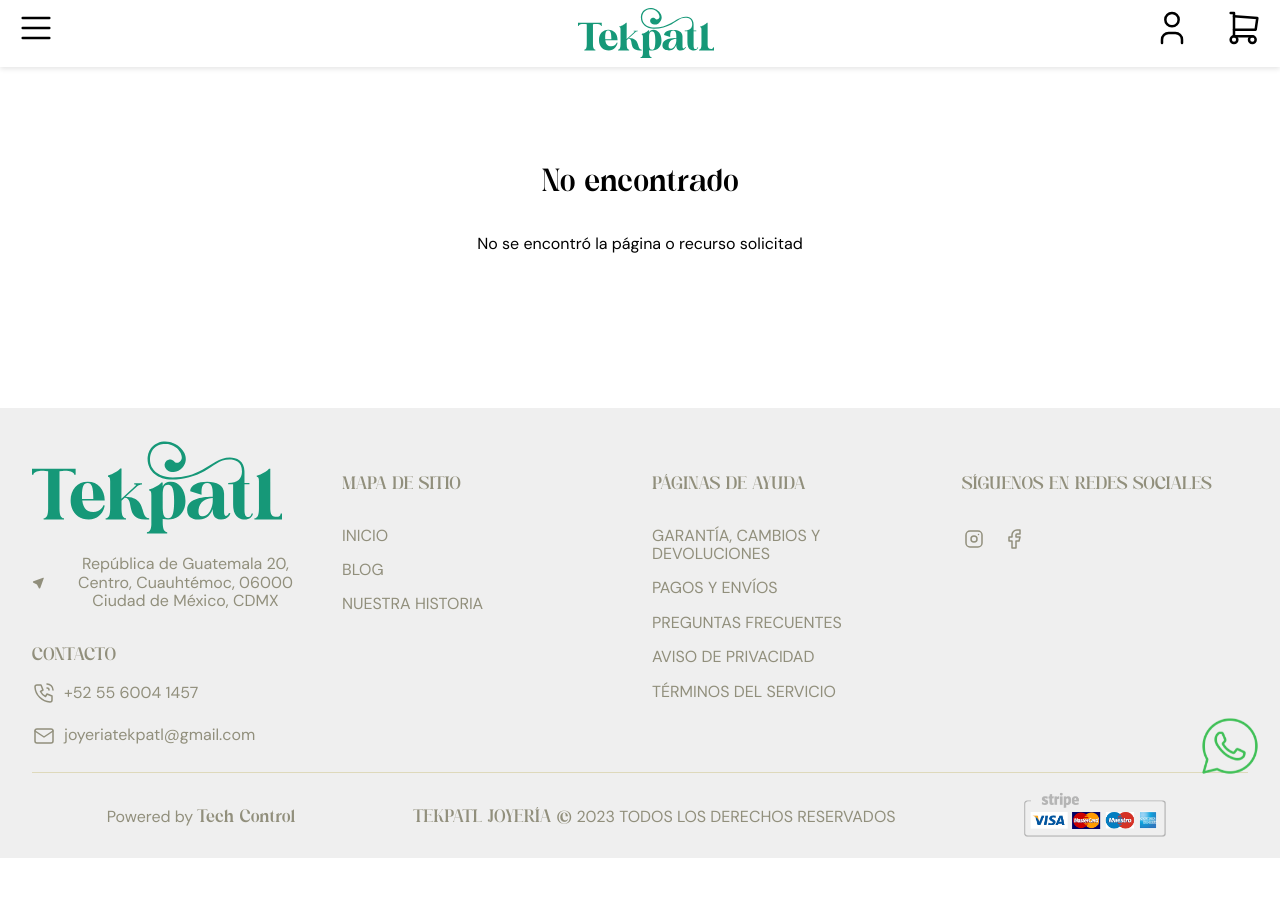
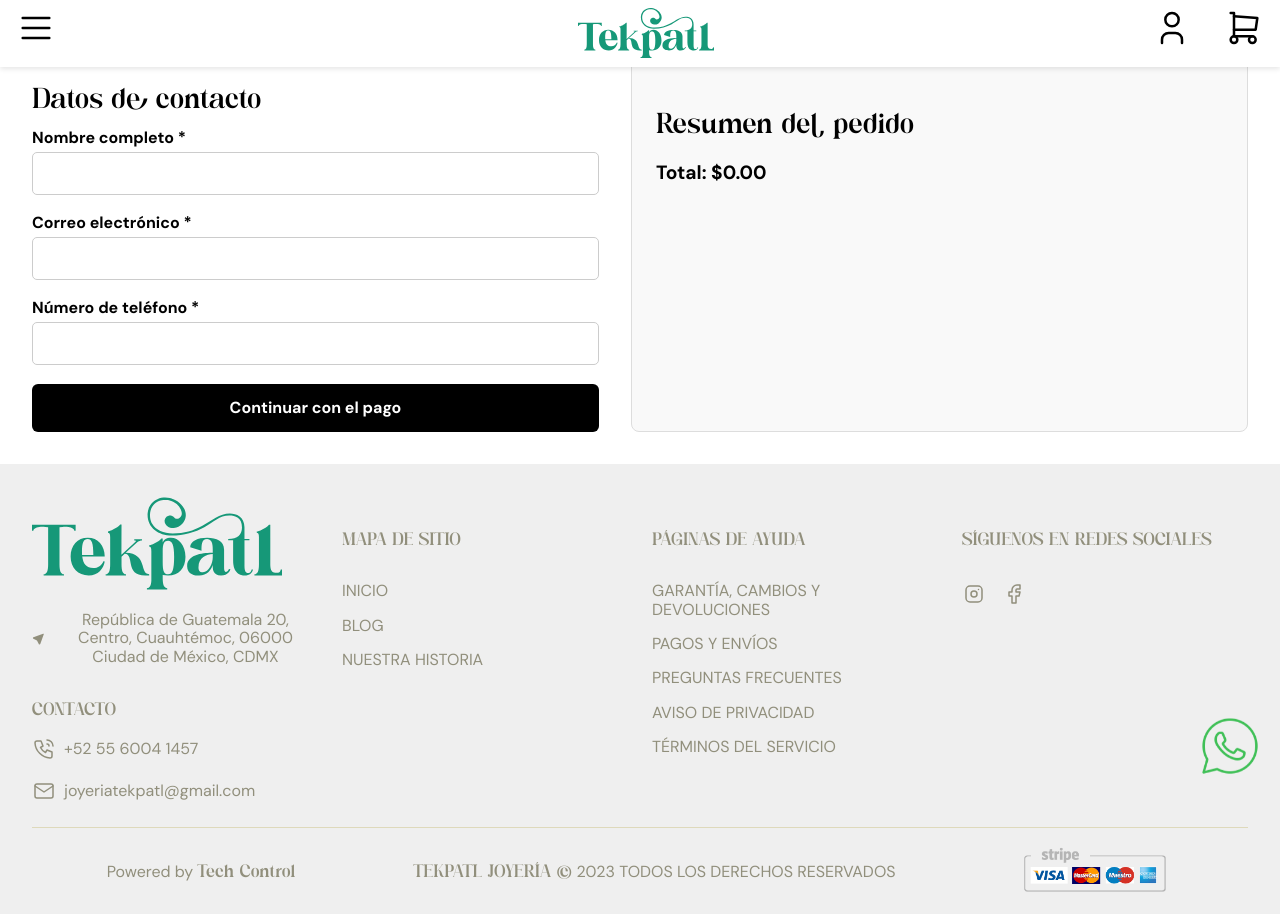
Before and after one commit to EmilianoCA12/tekpatl, a Next.js app: page /checkout in a window 1280 px wide. Before the commit this address had no page. Before the commit the page ends 858 px from the top, so only its background shows below. Built offline with nearby package versions, Linux system fonts and the light colour scheme.

Commit message:
Primer versión de la pasarela de pagos

```diff
--- a/initdb.js
+++ b/initdb.js
@@ -104,8 +104,9 @@ db.prepare(`
         id INTEGER PRIMARY KEY AUTOINCREMENT,
         nombre TEXT NOT NULL,
         correo TEXT NOT NULL,
-        contrasenia TEXT NOT NULL,
-        numeroTelefono INT NOT NULL
+        contrasenia TEXT,
+        numeroTelefono INT NOT NULL,
+        invitado INT NOT NULL
     )
 `).run();
 
--- a/package.json
+++ b/package.json
@@ -9,12 +9,14 @@
     "lint": "next lint"
   },
   "dependencies": {
+    "@stripe/stripe-js": "^7.3.1",
     "better-sqlite3": "^11.10.0",
     "clsx": "^2.1.1",
     "next": "15.3.2",
     "react": "^19.0.0",
     "react-dom": "^19.0.0",
     "react-feather": "^2.0.10",
+    "stripe": "^18.2.0",
     "zustand": "^5.0.5"
   },
   "devDependencies": {
--- a/src/Components/CartPreview/CartPreview.jsx
+++ b/src/Components/CartPreview/CartPreview.jsx
@@ -1,24 +1,45 @@
+// src/components/CartPreview/CartPreview.jsx
 "use client";
 
 import useCartStore from "@/store/cartStore";
 import Image from "next/image";
 import styles from "./CartPreview.module.css";
+import { useRouter } from "next/navigation";
 
 import { DM_Sans } from "next/font/google";
 import clsx from "clsx";
 
 const dmSans = DM_Sans({
-    subsets: ['latin'],
-    weight: ['400', '500', '700'],
-    display: 'swap'
+  subsets: ["latin"],
+  weight: ["400", "500", "700"],
+  display: "swap",
 });
 
 export default function CartPreview({ isOpen, onClose }) {
-  const { cart, removeFromCart, clearCart } = useCartStore();
-
+  const { cart, removeFromCart } = useCartStore();
+  const router = useRouter();
   const subtotal = cart.reduce((acc, item) => acc + item.subtotal, 0);
 
-    console.log(cart);
+  async function handleCheckout() {
+    try {
+      const res = await fetch("/api/checkout", {
+        method: "POST",
+        headers: {
+          "Content-Type": "application/json",
+        },
+        body: JSON.stringify({ cart }),
+      });
+
+      const data = await res.json();
+      if (data.url) {
+        window.location.href = data.url;
+      } else {
+        console.error("No se pudo redirigir a Stripe");
+      }
+    } catch (err) {
+      console.error("Error en checkout:", err);
+    }
+  }
 
   return (
     <div
@@ -43,25 +64,26 @@ export default function CartPreview({ isOpen, onClose }) {
             cart.map((item) => (
               <div key={item.id + item.talla + item.color} className={styles.item}>
                 <div className={styles.imgBox}>
-                  <Image src={item.direccion} alt={item.nombre} width={90} height={90} />
+                <Image src={item.direccion} alt={item.nombre} width={90} height={90} />
                 </div>
                 <div className={styles.itemDetails}>
-                  <p>{item.nombre}</p>
-                  <p className={styles.subDetail}>Color: {item.color ?? "Unico"}</p>
-                  <p className={styles.subDetail}>Talla: {item.talla ?? "Unica"}</p>
-                  <div className={styles.itemFooter}>
+                <p>{item.nombre}</p>
+                <p className={styles.subDetail}>Color: {item.color ?? "Único"}</p>
+                <p className={styles.subDetail}>Talla: {item.talla ?? "Única"}</p>
+                <p className={styles.subDetail}>Cantidad: {item.cantidad}</p>
+                <div className={styles.itemFooter}>
                     <span>${item.subtotal.toFixed(2)}</span>
                     <button onClick={() => removeFromCart(item.id)}>🗑️</button>
-                  </div>
                 </div>
-              </div>
+                </div>
+            </div>
             ))
           )}
         </div>
 
         <div className={styles.cartFooter}>
           <div className={styles.subtotal}>Subtotal: ${subtotal.toFixed(2)}</div>
-          <button className={styles.checkout}>Secure Checkout</button>
+          <button onClick={handleCheckout} className={styles.checkout}>Secure Checkout</button>
         </div>
       </div>
     </div>
--- a/src/Components/CartPreview/CartPreview.module.css
+++ b/src/Components/CartPreview/CartPreview.module.css
@@ -35,7 +35,7 @@
   justify-content: space-between;
   align-items: center;
   padding: 1.5rem 1rem 1rem;
-  font-family: 'Playfair Display', serif;
+  font-family: 'ClassicalRomance', sans-serif;
   font-size: 1.3rem;
   font-weight: 600;
   border-bottom: 1px solid #ddd;
--- /dev/null
+++ b/src/app/api/checkout/route.js
@@ -0,0 +1,46 @@
+// /src/app/api/checkout/route.js
+import Stripe from 'stripe';
+
+const stripe = new Stripe(process.env.STRIPE_SECRET_KEY);
+
+export async function POST(req) {
+  const body = await req.json();
+  const { cart } = body;
+
+  if (!cart || !Array.isArray(cart) || cart.length === 0) {
+    return new Response(JSON.stringify({ error: 'Cart is empty or invalid' }), {
+      status: 400,
+    });
+  }
+
+  try {
+    const session = await stripe.checkout.sessions.create({
+      payment_method_types: ['card'],
+      mode: 'payment',
+      line_items: cart.map((item) => ({
+        price_data: {
+          currency: 'mxn',
+          product_data: {
+            name: item.nombre,
+            description: `Color: ${item.color ?? 'Unico'}, Talla: ${item.talla ?? 'Unica'}`,
+            images: [
+              `${process.env.NEXT_PUBLIC_URL}${item.direccion}`
+            ]
+          },
+          unit_amount: Math.round(item.costo * 100), // Stripe espera centavos
+        },
+        quantity: item.cantidad,
+      })),
+      success_url: `${process.env.NEXT_PUBLIC_URL}/exito`,
+      cancel_url: `${process.env.NEXT_PUBLIC_URL}/cancelado`,
+    });
+
+    return new Response(JSON.stringify({ url: session.url }), {
+      status: 200,
+    });
+  } catch (err) {
+    return new Response(JSON.stringify({ error: err.message }), {
+      status: 500,
+    });
+  }
+}
--- /dev/null
+++ b/src/app/checkout/CheckOut.module.css
@@ -0,0 +1,92 @@
+.checkoutContainer {
+  display: flex;
+  flex-direction: row;
+  justify-content: space-between;
+  padding: 2rem;
+  gap: 2rem;
+  margin-top: 1.5rem;
+}
+
+.formSection {
+  flex: 1;
+}
+
+.summarySection {
+  flex: 1;
+  background-color: #f9f9f9;
+  padding: 1.5rem;
+  border-radius: 8px;
+  border: 1px solid #ddd;
+}
+
+.title {
+  font-size: 1.8rem;
+  margin-bottom: 1rem;
+  font-weight: 600;
+  font-family: 'ClassicalRomance', sans-serif;
+}
+
+.form {
+  display: flex;
+  flex-direction: column;
+}
+
+.label {
+  font-weight: bold;
+  margin-bottom: 0.3rem;
+}
+
+.input {
+  padding: 0.7rem;
+  margin-bottom: 1.2rem;
+  border: 1px solid #ccc;
+  border-radius: 5px;
+}
+
+.button {
+  background-color: black;
+  color: white;
+  padding: 0.9rem;
+  border: none;
+  border-radius: 6px;
+  cursor: pointer;
+  font-weight: bold;
+}
+
+.button:hover {
+  background-color: #333;
+}
+
+.itemSummary {
+  border-bottom: 1px solid #ddd;
+  padding: 0.7rem 0;
+}
+
+.subDetail {
+  font-size: 0.9rem;
+  color: #555;
+}
+
+.total {
+  font-weight: bold;
+  font-size: 1.2rem;
+  margin-top: 1.5rem;
+}
+
+.error {
+  color: red;
+  margin-bottom: 1rem;
+}
+
+.imageAndText {
+  display: flex;
+  gap: 1rem;
+  align-items: center;
+}
+
+.imageBox {
+  width: 100px;
+  height: 100px;
+  border-radius: 6px;
+  overflow: hidden;
+}
--- /dev/null
+++ b/src/app/checkout/page.js
@@ -0,0 +1,149 @@
+"use client";
+
+import { useState } from "react";
+import { useRouter } from "next/navigation";
+import useCartStore from "@/store/cartStore";
+import styles from "./CheckOut.module.css";
+import clsx from "clsx";
+import Image from "next/image";
+import { DM_Sans } from "next/font/google";
+
+const dmSans = DM_Sans({
+  subsets: ["latin"],
+  weight: ["400", "500", "700"],
+  display: "swap",
+});
+
+export default function CheckOutPage() {
+  const router = useRouter();
+  const { cart } = useCartStore();
+  const subtotal = cart.reduce((acc, item) => acc + item.subtotal, 0);
+
+  const [nombre, setNombre] = useState("");
+  const [correo, setCorreo] = useState("");
+  const [telefono, setTelefono] = useState("");
+  const [error, setError] = useState("");
+
+  function validarCampos() {
+    const nombreRegex = /^[A-Za-zÁÉÍÓÚáéíóúÑñ\s'-]{3,}$/;
+    const correoRegex = /^[^\s@]+@[^\s@]+\.[^\s@]+$/;
+    const telefonoRegex = /^\+?\d{10,15}$/;
+
+    if (!nombre || !correo || !telefono) {
+      return "Por favor completa todos los campos obligatorios.";
+    }
+
+    if (!nombreRegex.test(nombre.trim())) {
+      return "Nombre inválido. Usa solo letras, espacios y al menos 3 caracteres.";
+    }
+
+    if (!correoRegex.test(correo.trim())) {
+      return "Correo electrónico inválido.";
+    }
+
+    if (!telefonoRegex.test(telefono.trim())) {
+      return "Número de teléfono inválido. Usa solo números y opcionalmente el prefijo internacional.";
+    }
+
+    return null;
+  }
+
+  async function handleCheckout() {
+    const mensajeError = validarCampos();
+    if (mensajeError) {
+      setError(mensajeError);
+      return;
+    }
+
+    try {
+      const res = await fetch("/api/checkout", {
+        method: "POST",
+        headers: {
+          "Content-Type": "application/json",
+        },
+        body: JSON.stringify({
+          cart,
+          cliente: {
+            nombre,
+            correo,
+            telefono
+          }
+        }),
+      });
+
+      const data = await res.json();
+      if (data.url) {
+        window.location.href = data.url;
+      } else {
+        console.error("No se pudo redirigir a Stripe");
+      }
+    } catch (err) {
+      console.error("Error en checkout:", err);
+    }
+  }
+
+  return (
+    <div className={clsx(styles.checkoutContainer, dmSans.className)}>
+      <div className={styles.formSection}>
+        <h2 className={styles.title}>Datos de contacto</h2>
+        {error && <p className={styles.error}>{error}</p>}
+        <form
+          className={styles.form}
+          onSubmit={(e) => {
+            e.preventDefault();
+            handleCheckout();
+          }}
+        >
+          <label className={styles.label}>Nombre completo *</label>
+          <input
+            className={styles.input}
+            type="text"
+            value={nombre}
+            onChange={(e) => setNombre(e.target.value)}
+          />
+
+          <label className={styles.label}>Correo electrónico *</label>
+          <input
+            className={styles.input}
+            type="email"
+            value={correo}
+            onChange={(e) => setCorreo(e.target.value)}
+          />
+
+          <label className={styles.label}>Número de teléfono *</label>
+          <input
+            className={styles.input}
+            type="tel"
+            value={telefono}
+            onChange={(e) => setTelefono(e.target.value)}
+          />
+
+          <button type="submit" className={styles.button}>
+            Continuar con el pago
+          </button>
+        </form>
+      </div>
+
+      <div className={styles.summarySection}>
+        <h2 className={styles.title}>Resumen del pedido</h2>
+        {cart.map((item) => (
+          <div key={item.id + item.talla + item.color} className={styles.itemSummary}>
+            <div className={styles.imageAndText}>
+              <div className={styles.imageBox}>
+                <Image src={item.direccion} alt={item.nombre} width={100} height={100} />
+              </div>
+              <div>
+                <p><strong>{item.nombre}</strong></p>
+                <p className={styles.subDetail}>Color: {item.color ?? "Único"}</p>
+                <p className={styles.subDetail}>Talla: {item.talla ?? "Única"}</p>
+                <p className={styles.subDetail}>Cantidad: {item.cantidad}</p>
+                <p className={styles.subDetail}>Subtotal: ${item.subtotal.toFixed(2)}</p>
+              </div>
+            </div>
+          </div>
+        ))}
+        <div className={styles.total}>Total: ${subtotal.toFixed(2)}</div>
+      </div>
+    </div>
+  );
+}
```
Also changed, not shown: 1 other file (tests, documents, lock files or other folders).
